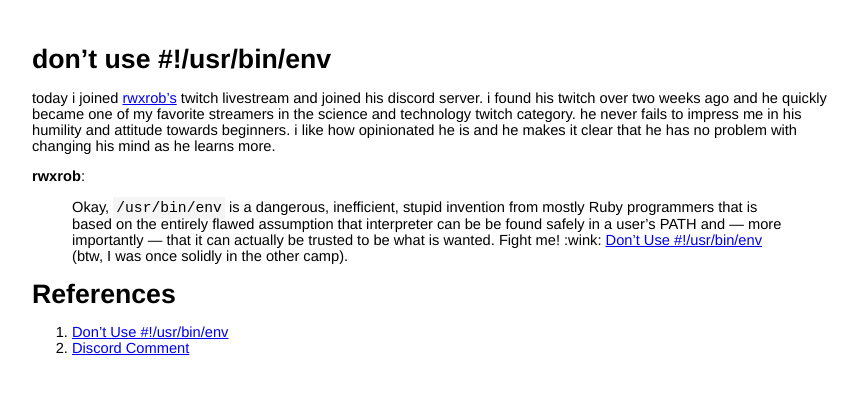
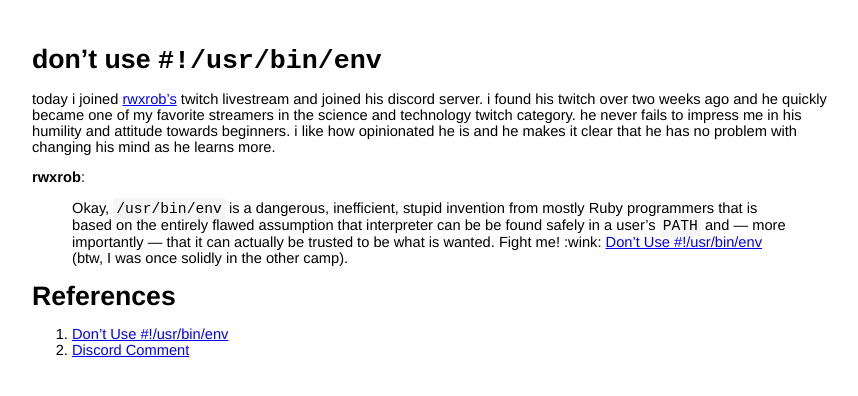
Before and after one commit to tg-z/til, a Jekyll site: the page built from concepts/stop-usrbinenv.md, in a window 1280 px wide. Shown: the top 396 px of the page, without its empty margins (208-1066 px from the left). Built offline with Jekyll 4.4.1, drawn with Linux system fonts in a browser that asks for light colours; our own code applies the rules of GitHub Pages for plain Markdown files.

```diff
--- a/concepts/stop-usrbinenv.md
+++ b/concepts/stop-usrbinenv.md
@@ -1,9 +1,9 @@
-# don't use #!/usr/bin/env
+# don't use `#!/usr/bin/env`
 
 today i joined [rwxrob's](https://rwx.gg) twitch livestream and joined his discord server. i found his twitch over two weeks ago and he quickly became one of my favorite streamers in the science and technology twitch category. he never fails to impress me in his humility and attitude towards beginners. i like how opinionated he is and he makes it clear that he has no problem with changing his mind as he learns more.
 
 __rwxrob__:
-> Okay, `/usr/bin/env` is a dangerous, inefficient, stupid invention from mostly Ruby programmers that is based on the entirely flawed assumption that interpreter can be be found safely in a user's PATH and --- more importantly --- that it can actually be trusted to be what is wanted. Fight me! :wink: [Don't Use #!/usr/bin/env](https://rwx.gg/advice/dont/env/) (btw, I was once solidly in the other camp).
+> Okay, `/usr/bin/env` is a dangerous, inefficient, stupid invention from mostly Ruby programmers that is based on the entirely flawed assumption that interpreter can be be found safely in a user's `PATH` and --- more importantly --- that it can actually be trusted to be what is wanted. Fight me! :wink: [Don't Use #!/usr/bin/env](https://rwx.gg/advice/dont/env/) (btw, I was once solidly in the other camp).
 
 # References
 
```
